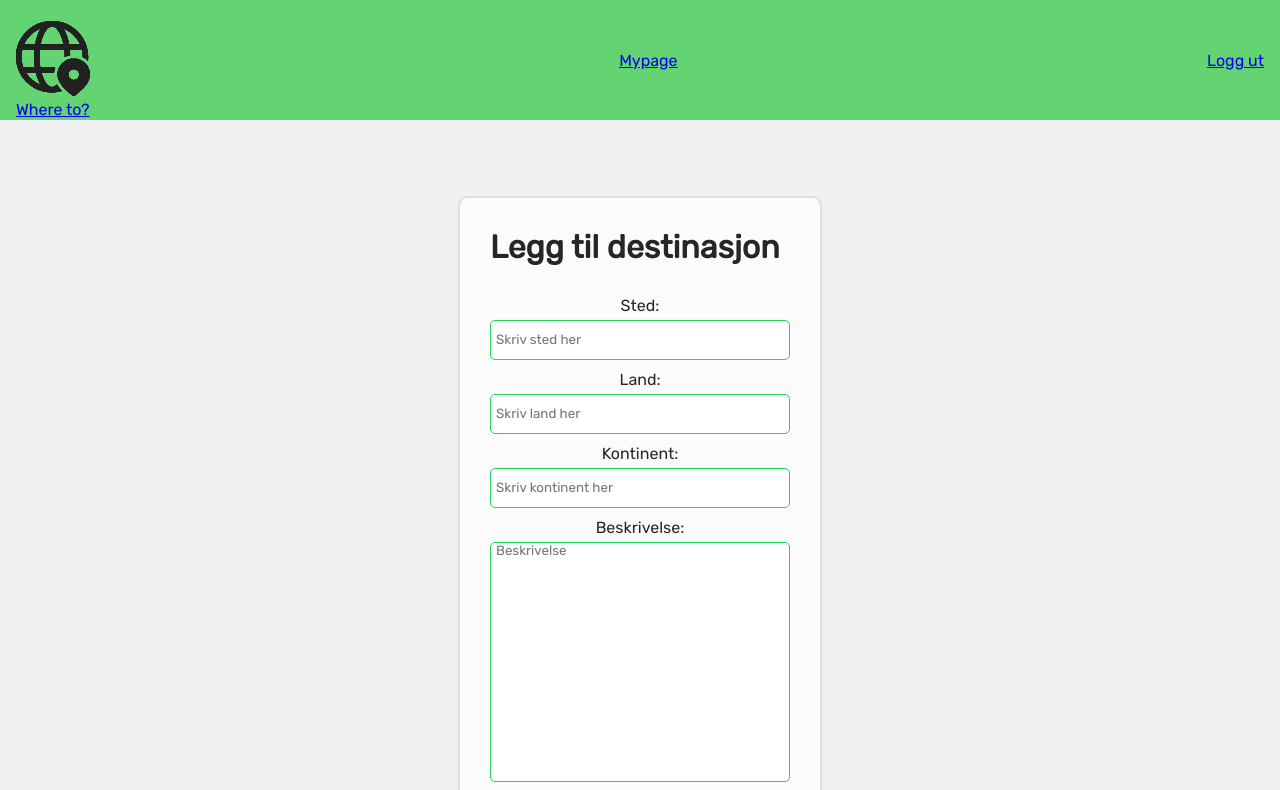
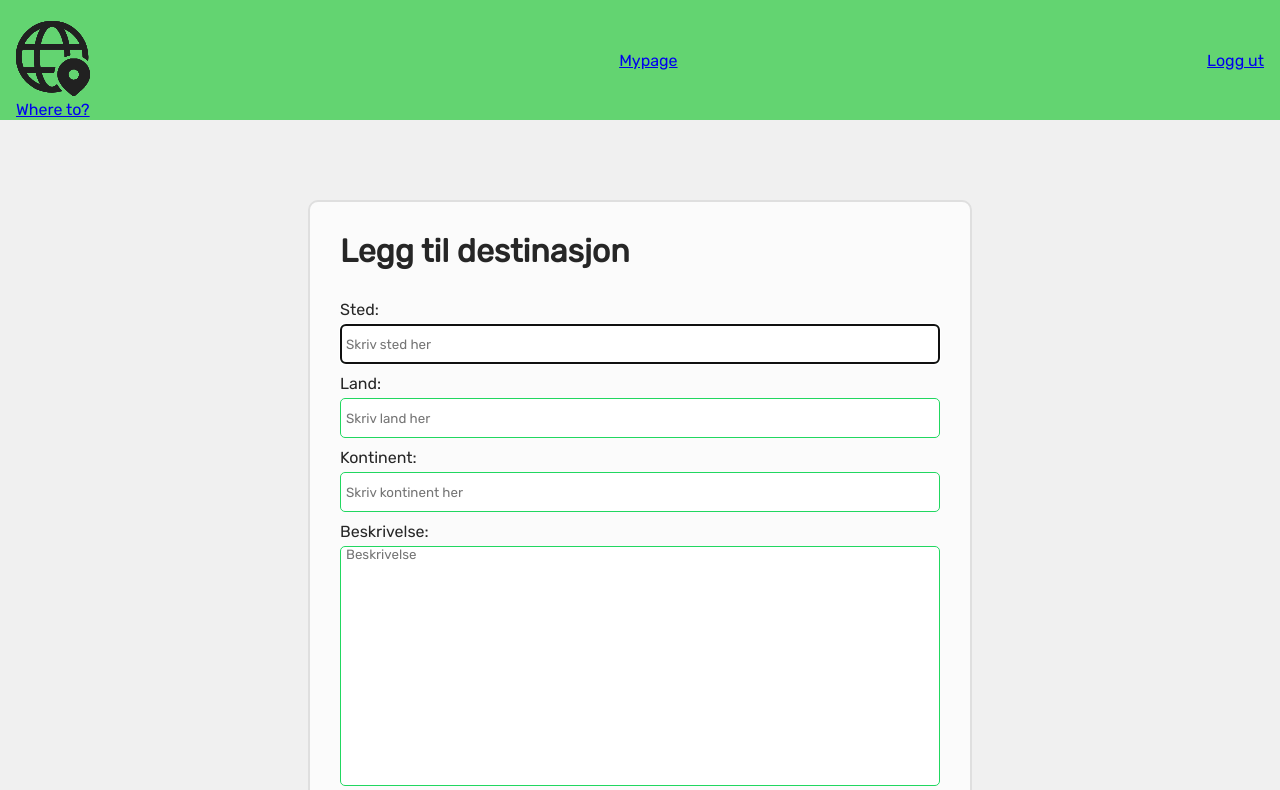
Before and after one commit to TrygveEriksen/WhereTo, a React (Vite) app in the folder TravelPlanner/: page /newdestination in a window 1280 px wide. Shown: the top 790 px of the page. Built offline with nearby package versions, Linux system fonts and the light colour scheme; no server answers; sample sign-in values are in the browser's storage.

Commit message:
fix: normalize so it matches login style

```diff
--- a/TravelPlanner/src/Components/NewDestination/NewDestination.css
+++ b/TravelPlanner/src/Components/NewDestination/NewDestination.css
@@ -5,9 +5,8 @@
   display: flex;
   flex-direction: column;
   align-items: center;
-  justify-content: center;
   scroll-behavior: smooth;
-  direction: ttb;
+  padding-top: 10vh;
 
   .newDestinationDiv {
     background-color: var(--foreground);
@@ -34,7 +33,8 @@
     display: flex;
     align-items: center;
     justify-content: center;
-    width: 300px;
+    width: 80vw;
+    max-width: 600px;
     gap: 5px;
   }
 
@@ -44,7 +44,6 @@
   }
 
   .newDestinationInput {
-    border: none;
     border: 1px solid var(--primary);
     height: 40px;
     width: 100%;
@@ -90,11 +89,10 @@
 
   .descriptionInput {
     resize: none;
-    border: none;
     text-wrap: wrap;
     border: 1px solid var(--primary);
     height: 30vh;
-    min-height: 30vh;
+    min-height: 20vh;
     width: 100%;
     border-radius: 5px;
     padding: 0px 5px;
--- a/TravelPlanner/src/Components/NewDestination/NewDestination.jsx
+++ b/TravelPlanner/src/Components/NewDestination/NewDestination.jsx
@@ -1,8 +1,8 @@
 import { useEffect, useState } from "react";
 import { API } from "../../API/API";
-import Navbar from "../Navbar/Navbar"
+import Navbar from "../Navbar/Navbar";
 import Footer from "../Footer/Footer";
-import "./NewDestination.css"
+import "./NewDestination.css";
 import { useNavigate } from "react-router-dom";
 
 function NewDestination() {
@@ -13,7 +13,6 @@ function NewDestination() {
   const [errorMessage, setErrorMessage] = useState("");
   const [successMessage, setSuccessMessage] = useState("");
 
-
   useEffect(() => {
     load();
   }, []);
@@ -22,21 +21,19 @@ function NewDestination() {
   const load = async () => {
     const adminData = await API.get("/admin");
     if (adminData.data?.permission != 1) {
-      navigate('/')
+      navigate("/");
     }
   };
 
-  const message = successMessage || errorMessage;
-
   const handlePlaceChange = (e) => {
     setPlace(e.target.value);
-  }
+  };
   const handleCountryChange = (e) => {
     setCountry(e.target.value);
-  }
+  };
   const handleContinentChange = (e) => {
     setContinent(e.target.value);
-  }
+  };
   const handleDescriptionChange = (e) => {
     setDescription(e.target.value);
   };
@@ -44,7 +41,7 @@ function NewDestination() {
   const handleSubmit = async (e) => {
     e.preventDefault();
     if (!(place && country && continent && description)) {
-      setErrorMessage('Du må fylle ut alle feltene!');
+      setErrorMessage("Du må fylle ut alle feltene!");
       return;
     }
 
@@ -53,7 +50,7 @@ function NewDestination() {
         description,
         place,
         country,
-        continent
+        continent,
       });
 
       // Handle success response
@@ -66,7 +63,6 @@ function NewDestination() {
       setDescription("");
       setErrorMessage("");
       setSuccessMessage("Destinasjon lagt til!");
-
     } catch (error) {
       // Handle error
       setErrorMessage("Noe gikk galt");
@@ -74,21 +70,19 @@ function NewDestination() {
     }
   };
 
-
-  return (<>
+  return (
+    <>
       <Navbar />
       <div className="newDestinationContainer">
-
         <div className="newDestinationDiv">
           <h1 className="newDestinationHeader">Legg til destinasjon</h1>
-        {errorMessage && <div className="error">
-          <p>{errorMessage}</p>
-        </div>
-        }
 
           <form onSubmit={handleSubmit} className="newDestinationForm">
-          <label htmlFor="place">Sted:</label>
+            <label className="loginLabel" htmlFor="place">
+              Sted:
+            </label>
             <input
+              autoFocus
               type="text"
               id="place"
               value={place}
@@ -96,7 +90,9 @@ function NewDestination() {
               placeholder="Skriv sted her"
               className="newDestinationInput"
             />
-          <label htmlFor="country">Land:</label>
+            <label className="loginLabel" htmlFor="country">
+              Land:
+            </label>
             <input
               type="text"
               id="country"
@@ -105,7 +101,9 @@ function NewDestination() {
               placeholder="Skriv land her"
               className="newDestinationInput"
             />
-          <label htmlFor="continent">Kontinent:</label>
+            <label className="loginLabel" htmlFor="continent">
+              Kontinent:
+            </label>
             <input
               type="text"
               id="continent"
@@ -115,26 +113,28 @@ function NewDestination() {
               className="newDestinationInput"
             />
 
-          <label htmlFor="description">Beskrivelse:</label>
+            <label className="loginLabel" htmlFor="description">
+              Beskrivelse:
+            </label>
             <textarea
               id="description"
               placeholder="Beskrivelse"
               value={description}
               onChange={handleDescriptionChange}
               className="descriptionInput"
-          >
+            ></textarea>
 
-          </textarea>
-
-          <button type="submit">Submit</button>
+            <button className="submitBtn" type="submit">
+              Legg til
+            </button>
           </form>
-        {successMessage && (<p className="success"> {successMessage} </p>)}
+          {errorMessage && <div className="error">{errorMessage}</div>}
+          {successMessage && <p className="success"> {successMessage} </p>}
         </div>
       </div>
       <Footer />
-  </>)
+    </>
+  );
 }
 
-
-
 export default NewDestination;
```
Lines whose indentation alone changed are shown as unchanged.
